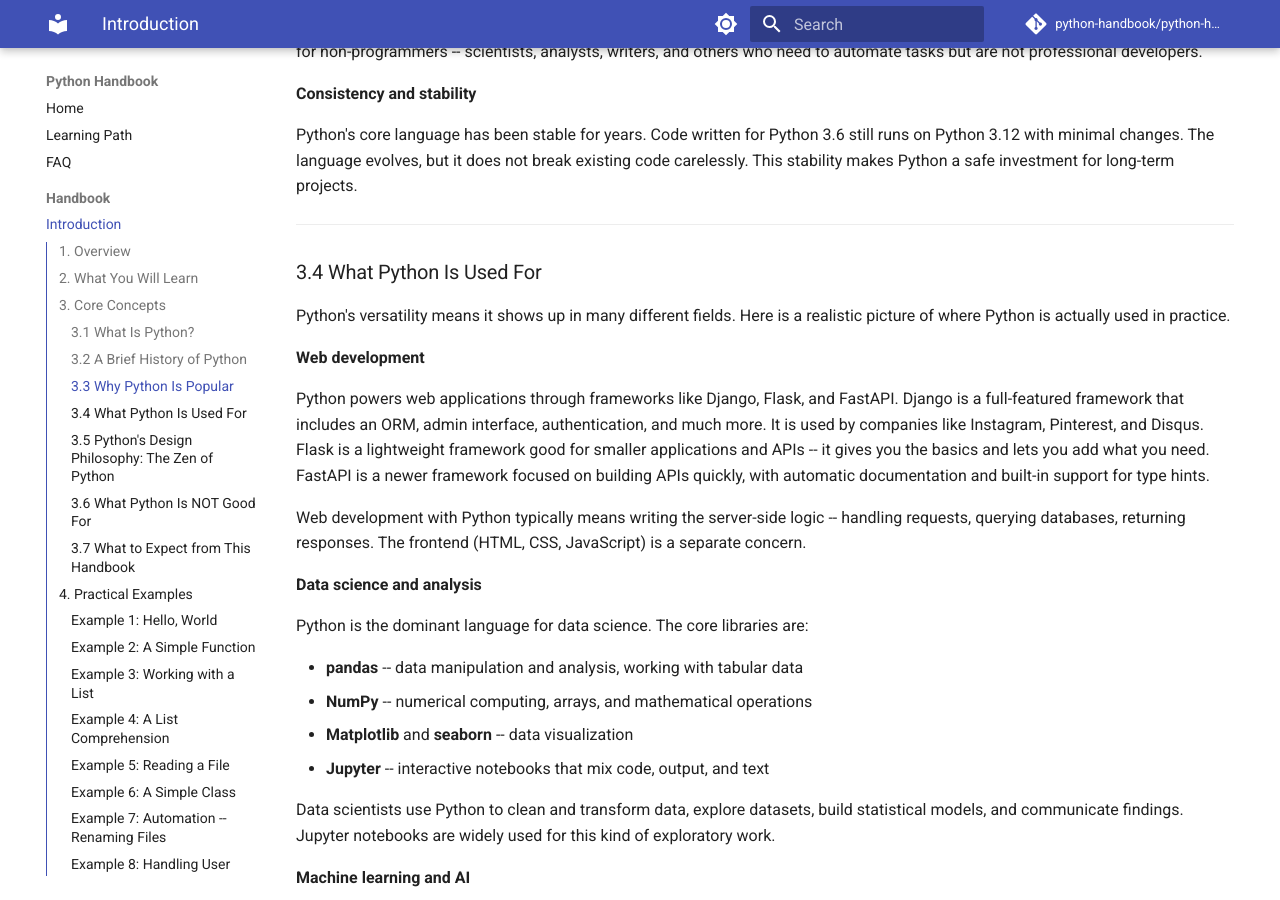
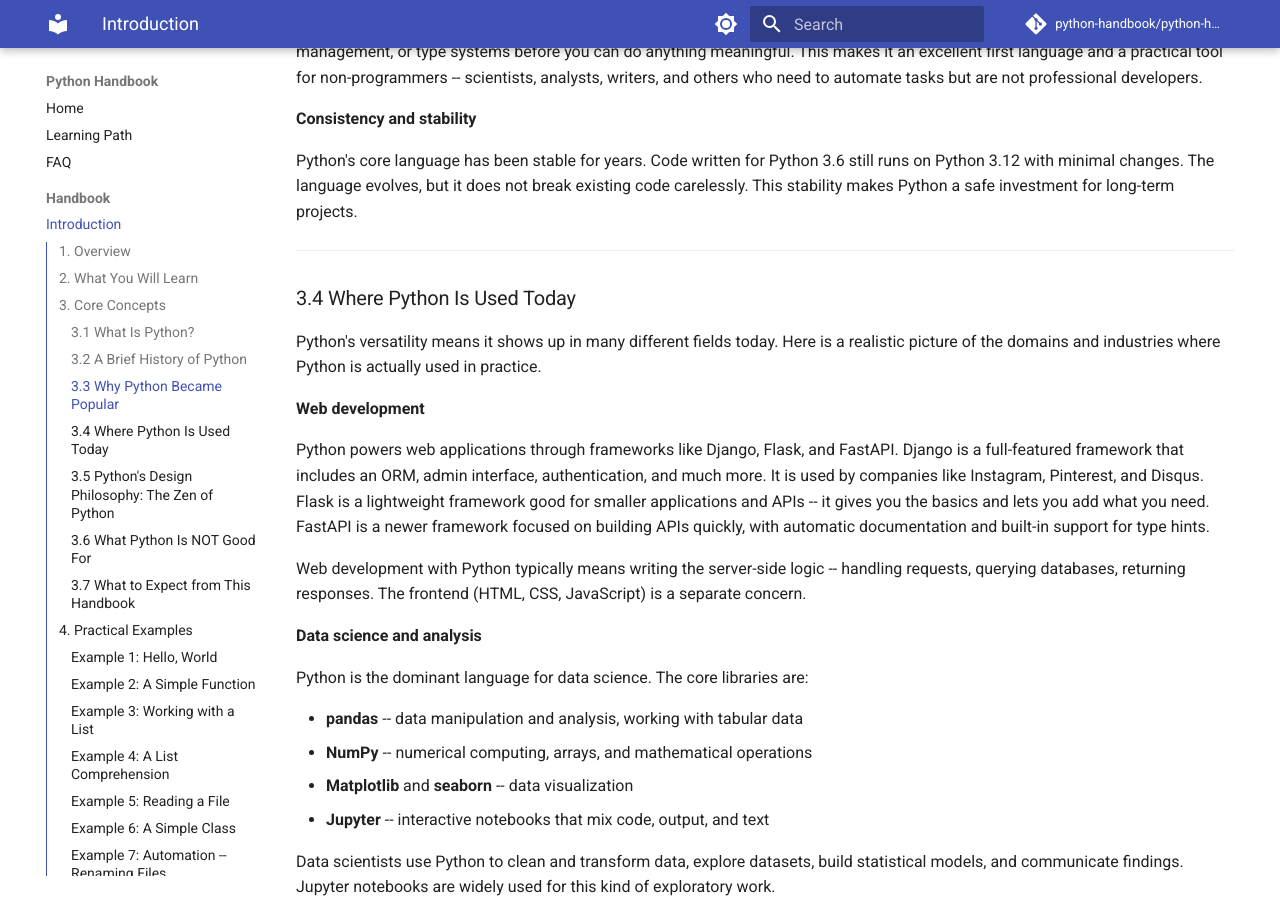
Before and after one commit to neikiri/python-handbook, an MkDocs documentation site: the page built from docs/handbook/01-introduction.md, in a window 1280 px wide and 900 px high, scrolled down 4993 px. Built offline with MkDocs 1.6.1 and Material for MkDocs 9.7.7, drawn with Linux system fonts in a browser that asks for light colours; comment, search, counter and statistics services are not loaded; some of the changed text lies outside the part shown.

Commit message:
Fix introduction chapter structure

```diff
--- a/docs/handbook/01-introduction.md
+++ b/docs/handbook/01-introduction.md
@@ -177,10 +177,10 @@
 
 ---
 
-### 3.3 Why Python Is Popular
+### 3.3 Why Python Became Popular
 
-Python did not become popular by accident. Several concrete properties explain its widespread
-adoption.
+Python did not become popular by accident. Several concrete properties explain why it gained
+widespread adoption and continues to grow.
 
 **Readability**
 
@@ -250,10 +250,10 @@
 
 ---
 
-### 3.4 What Python Is Used For
+### 3.4 Where Python Is Used Today
 
-Python's versatility means it shows up in many different fields. Here is a realistic picture of
-where Python is actually used in practice.
+Python's versatility means it shows up in many different fields today. Here is a realistic
+picture of the domains and industries where Python is actually used in practice.
 
 **Web development**
 
```
